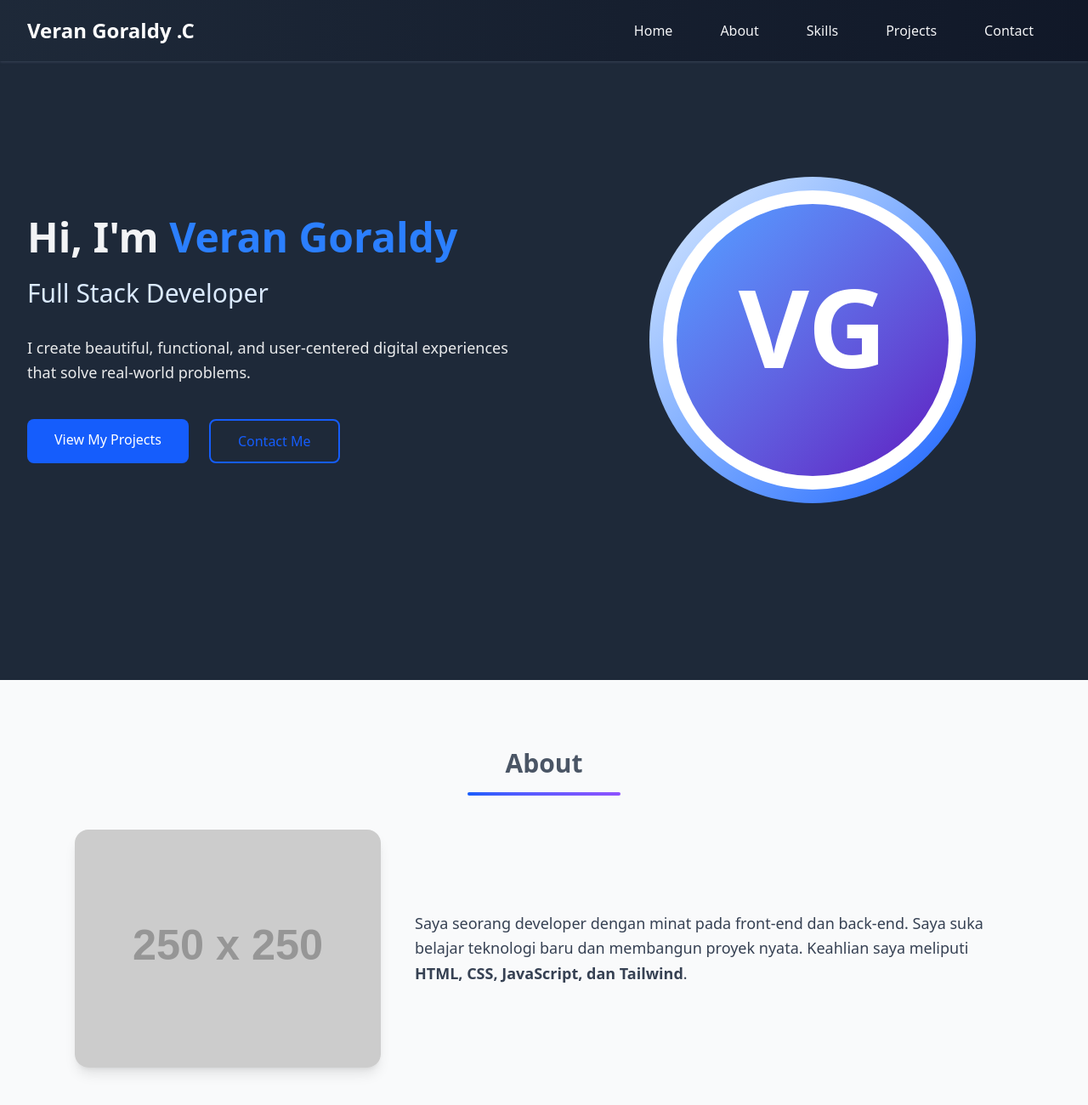
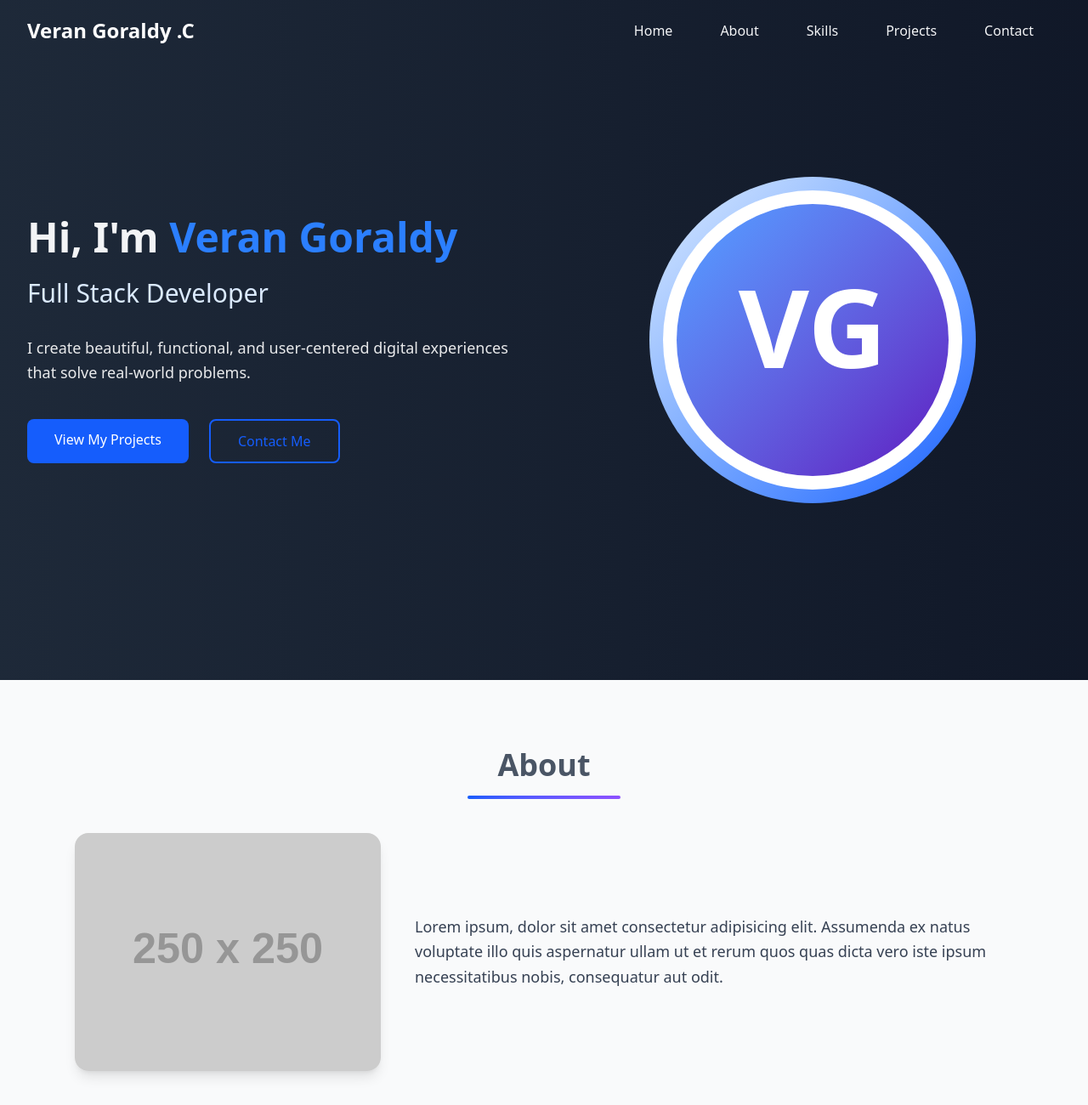
Before and after one commit to Veran-35/Portfolio, a website: page halaman/index.html in a window 1280 px wide. Shown: the top 1300 px of the page at 85% size. Drawn offline with Linux system fonts and the light colour scheme; placeholder pictures from the web are drawn by us.

Commit message:
tambahan abvout-1

```diff
--- a/halaman/index.html
+++ b/halaman/index.html
@@ -8,14 +8,14 @@
   <title>Portfolio</title>
 </head>
 <style>
-  .section{
+  .section {
     min-height: 100vh;
     padding: 80px 0;
   }
 </style>
 
 <body class="bg-gray-50 font-sans relative">
-  <nav class="fixed top-0 left-0 right-0 z-50 bg-gradient-to-r from-gray-800 to-gray-900  shadow-sm  shadow-gray-700 ">
+  <nav class="fixed top-0 left-0 right-0 z-50 bg-gradient-to-r from-gray-800 to-gray-900   ">
     <div class="max-w-7xl mx-auto px-8 h-18">
       <div class="flex justify-between items-center h-full ">
         <div class="text-2xl font-bold text-white  ">Veran Goraldy .C</div>
@@ -36,11 +36,12 @@
     </div>
   </nav>
 
-  <section class="section bg-gray-800 flex items-center " id="home">
+  <section class="section bg-gradient-to-r from-gray-800 to-gray-900 flex items-center " id="home">
     <div class="max-w-7xl mx-auto px-8">
       <div class="grid grid-cols-2 gap-12 items-center">
         <div>
-          <h1 class="text-5xl font-bold text-gray-100 mb-6">Hi, I'm <span class="text-blue-500">Veran Goraldy</span></h1>
+          <h1 class="text-5xl font-bold text-gray-100 mb-6">Hi, I'm <span class="text-blue-500">Veran Goraldy</span>
+          </h1>
           <h2 class="text-3xl text-blue-100 mb-8">Full Stack Developer</h2>
           <p class="text-lg text-white/90 mb-10 leading-relaxed">
             I create beautiful, functional, and user-centered digital experiences that solve real-world problems.
@@ -58,27 +59,26 @@
           <div
             class="w-96 h-96 bg-gradient-to-br from-blue-100 to-blue-600 rounded-full flex items-center justify-center relative overflow-hidden">
             <div class="absolute inset-4 bg-white rounded-full"></div>
-            <div class="relative z-10 rounded-full w-80 h-80 object-cover bg-gradient-to-br from-blue-400 to-violet-800 ">
+            <div
+              class="relative z-10 rounded-full w-80 h-80 object-cover bg-gradient-to-br from-blue-400 to-violet-800 ">
               <div class="flex justify-center items-center my-20">
                 <h2 class=" text-9xl font-bold text-white">VG</h2>
               </div>
+            </div>
           </div>
         </div>
-      </div>
   </section>
   <section id="about" class="max-w-6xl mx-auto py-20 px-6">
-    <h3 class="text-3xl font-bold mb-4 text-center text-gray-600">About</h3>
+    <h3 class="text-4xl font-bold mb-4 text-center text-gray-600">About</h3>
     <div class="w-45 h-1 bg-gradient-to-r from-blue-600 to-violet-500 mx-auto rounded-4xl mb-10"></div>
     <div class="flex flex-rwo max-md:flex-col items-center gap-10 ">
-      <img src="https://via.placeholder.com/250" alt="Profile"
-        class="rounded-2xl shadow-lg min-w-90 h-70 object-cover">
+      <img src="https://via.placeholder.com/250" alt="Profile" class="rounded-2xl shadow-lg min-w-90 h-70 object-cover">
       <p class="text-lg leading-relaxed text-gray-700">
-        Saya seorang developer dengan minat pada front-end dan back-end. Saya suka belajar teknologi baru dan
-        membangun proyek nyata. Keahlian saya meliputi <span class="font-semibold">HTML, CSS, JavaScript, dan
-          Tailwind</span>.
+        Lorem ipsum, dolor sit amet consectetur adipisicing elit. Assumenda ex natus voluptate illo quis aspernatur
+        ullam ut et rerum quos quas dicta vero iste ipsum necessitatibus nobis, consequatur aut odit.
       </p>
     </div>
-  </section>s
+  </section>
 </body>
 
 </html>
```
Also changed, not shown: halaman/src/output.css.
